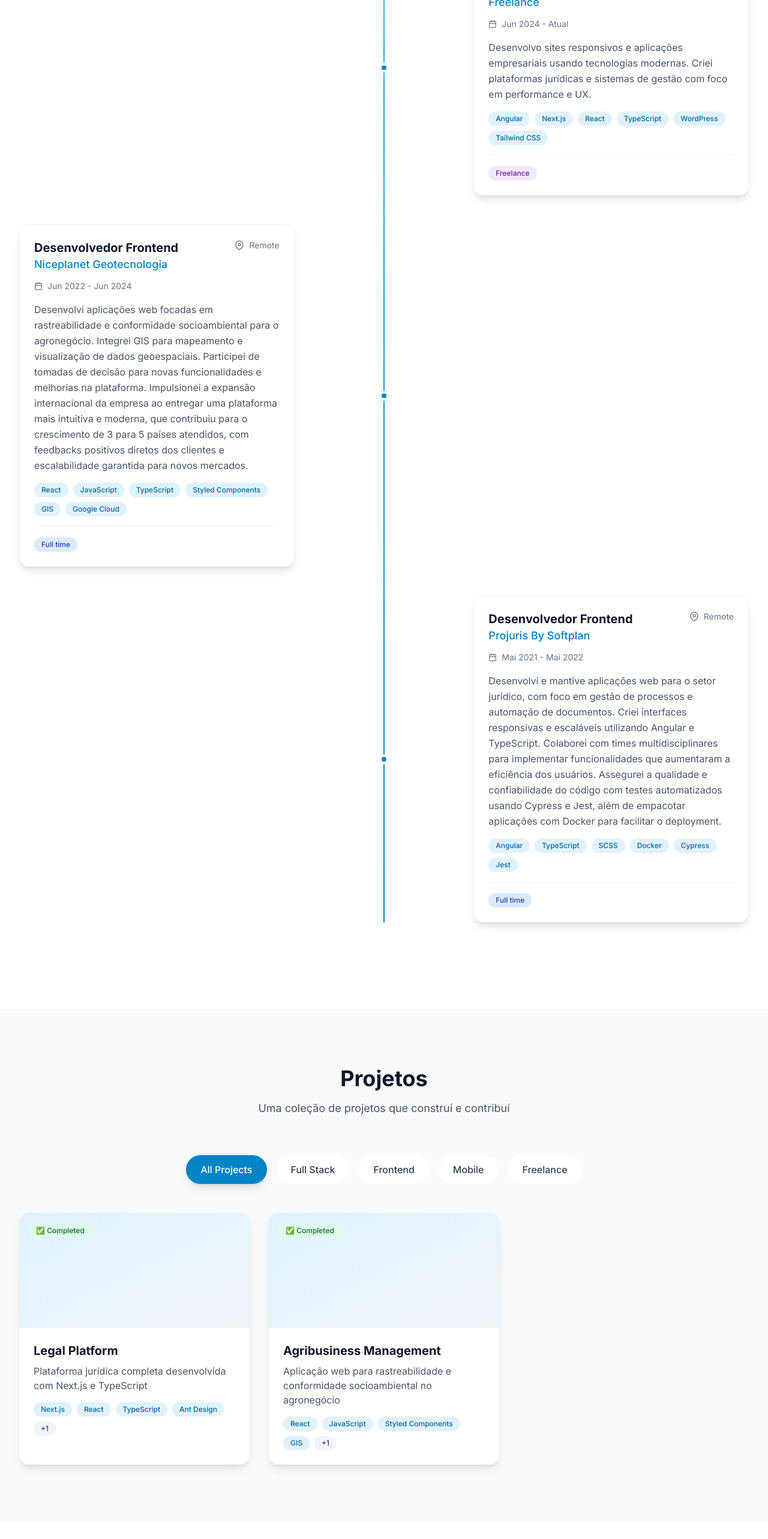
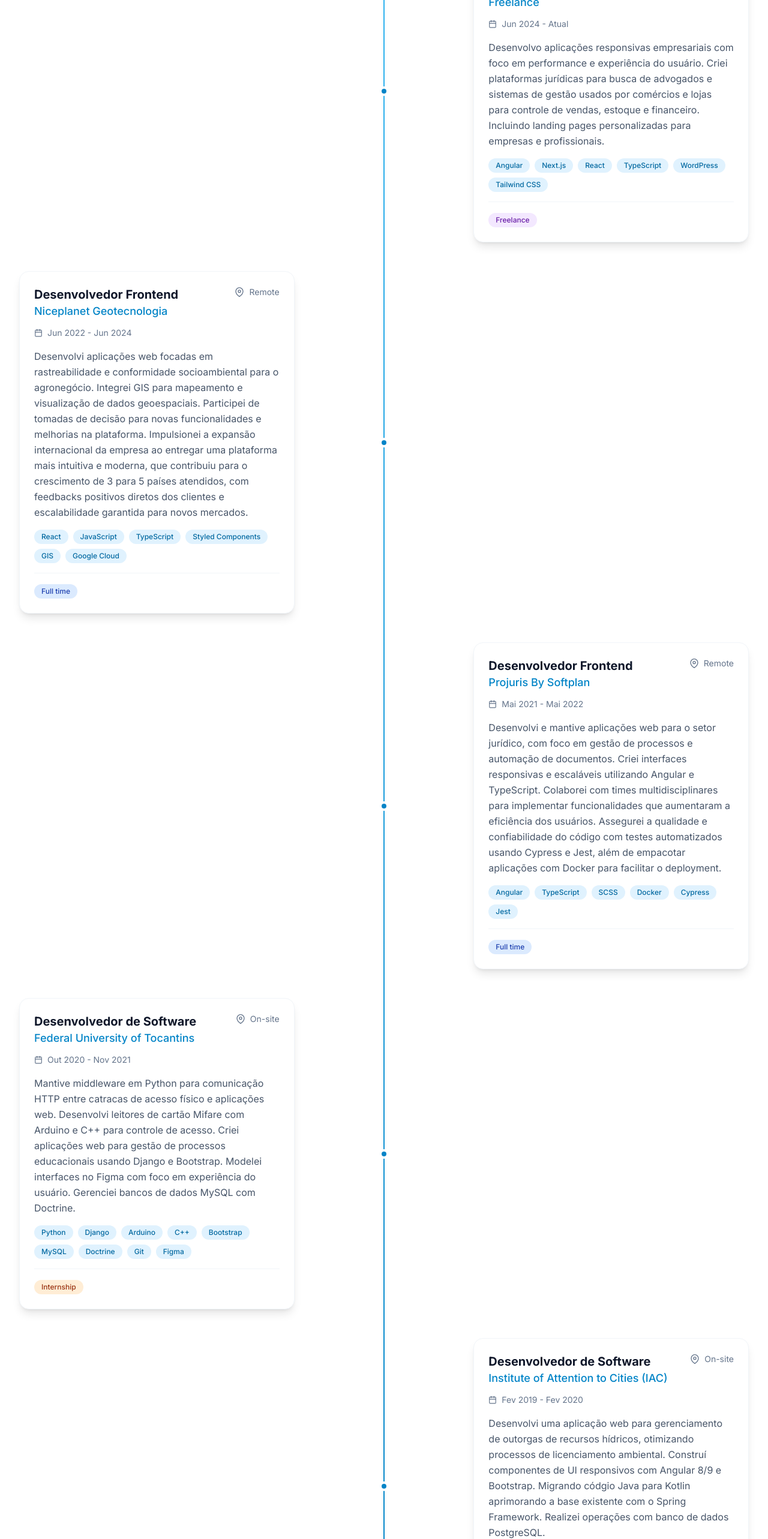
Before and after one commit to JCelinoG/react-dev-portfolio, a React (Vite) app: page / in a window 1280 px wide. Shown: the part 1646-4212 px from the top of the page at 60% size. Built offline with nearby package versions, Linux system fonts and the light colour scheme.

Commit message:
chore: updating personal experience content

```diff
--- a/src/contexts/PortfolioContext.tsx
+++ b/src/contexts/PortfolioContext.tsx
@@ -62,8 +62,8 @@
     positionPt: 'Desenvolvedor Full-Stack',
     period: 'Jun 2024 - Present',
     periodPt: 'Jun 2024 - Atual',
-    description: 'Develop responsive websites and business applications using modern technologies. Created legal platforms and management systems with focus on performance and UX.',
-    descriptionPt: 'Desenvolvo sites responsivos e aplicações empresariais usando tecnologias modernas. Criei plataformas jurídicas e sistemas de gestão com foco em performance e UX.',
+    description: "I develop responsive business applications with a focus on performance and user experience. I've built legal platforms for finding lawyers and management systems used by stores and businesses to control sales, inventory, and finances — including custom landing pages for companies and professionals.",
+    descriptionPt: 'Desenvolvo aplicações responsivas empresariais com foco em performance e experiência do usuário. Criei plataformas jurídicas para busca de advogados e sistemas de gestão usados por comércios e lojas para controle de vendas, estoque e financeiro. Incluindo landing pages personalizadas para empresas e profissionais. ',
     technologies: ['Angular', 'Next.js', 'React', 'TypeScript', 'WordPress', 'Tailwind CSS'],
     current: true,
     type: 'freelance',
@@ -96,7 +96,35 @@
     current: false,
     type: 'full-time',
     workMode: 'Remote'
-  }
+  },
+  {
+  id: '5',
+  company: 'Federal University of Tocantins',
+  position: 'Software Developer',
+  positionPt: 'Desenvolvedor de Software',
+  period: 'Oct 2020 - Nov 2021',
+  periodPt: 'Out 2020 - Nov 2021',
+  description: 'Maintained Python middleware for HTTP communication between physical access gates and web applications. Developed Mifare card readers with Arduino and C++ for access control. Created web applications for educational process management using Django, and Bootstrap. Designed user interfaces in Figma with a focus on UX. Managed MySQL databases using Doctrine.',
+  descriptionPt: 'Mantive middleware em Python para comunicação HTTP entre catracas de acesso físico e aplicações web. Desenvolvi leitores de cartão Mifare com Arduino e C++ para controle de acesso. Criei aplicações web para gestão de processos educacionais usando Django e Bootstrap. Modelei interfaces no Figma com foco em experiência do usuário. Gerenciei bancos de dados MySQL com Doctrine.',
+  technologies: ['Python', 'Django', 'Arduino', 'C++', 'Bootstrap', 'MySQL', 'Doctrine', 'Git', 'Figma'],
+  current: false,
+  type: 'internship',
+  workMode: 'On-site'
+},
+{
+  id: '6',
+  company: 'Institute of Attention to Cities (IAC)',
+  position: 'Software Developer',
+  positionPt: 'Desenvolvedor de Software',
+  period: 'Feb 2019 - Feb 2020',
+  periodPt: 'Fev 2019 - Fev 2020',
+  description: 'Developed a web application to manage water resource grants and streamline environmental licensing processes. Built responsive UI components using Angular 8/9 and Bootstrap. Migrated Java code to Kotlin and improved the existing codebase using the Spring Framework. Handled database operations with PostgreSQL.',
+  descriptionPt: 'Desenvolvi uma aplicação web para gerenciamento de outorgas de recursos hídricos, otimizando processos de licenciamento ambiental. Construí componentes de UI responsivos com Angular 8/9 e Bootstrap. Migrando códgio Java para Kotlin aprimorando a base existente com o Spring Framework. Realizei operações com banco de dados PostgreSQL.',
+  technologies: ['Angular 8/9', 'Spring Framework', 'Kotlin', 'Bootstrap', 'PostgreSQL'],
+  current: false,
+  type: 'internship',
+  workMode: 'On-site'
+}
 ];
 const mockSkills: Skill[] = [
   // Frontend
--- a/src/types/index.ts
+++ b/src/types/index.ts
@@ -23,7 +23,7 @@
   descriptionPt: string;
   technologies: string[];
   current?: boolean;
-  type: 'full-time' | 'part-time' | 'freelance' | 'education';
+  type: 'full-time' | 'part-time' | 'freelance' | 'internship' | 'education';
   workMode: 'Remote' | 'On-site'
 }
 
```
